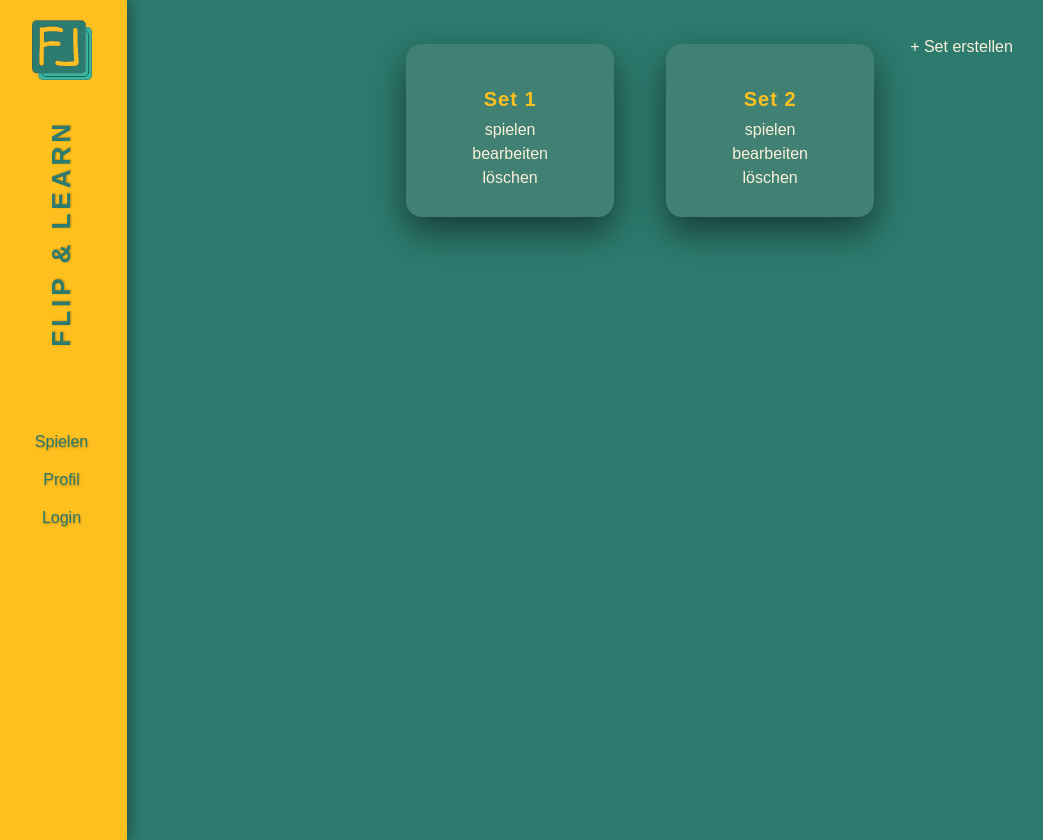
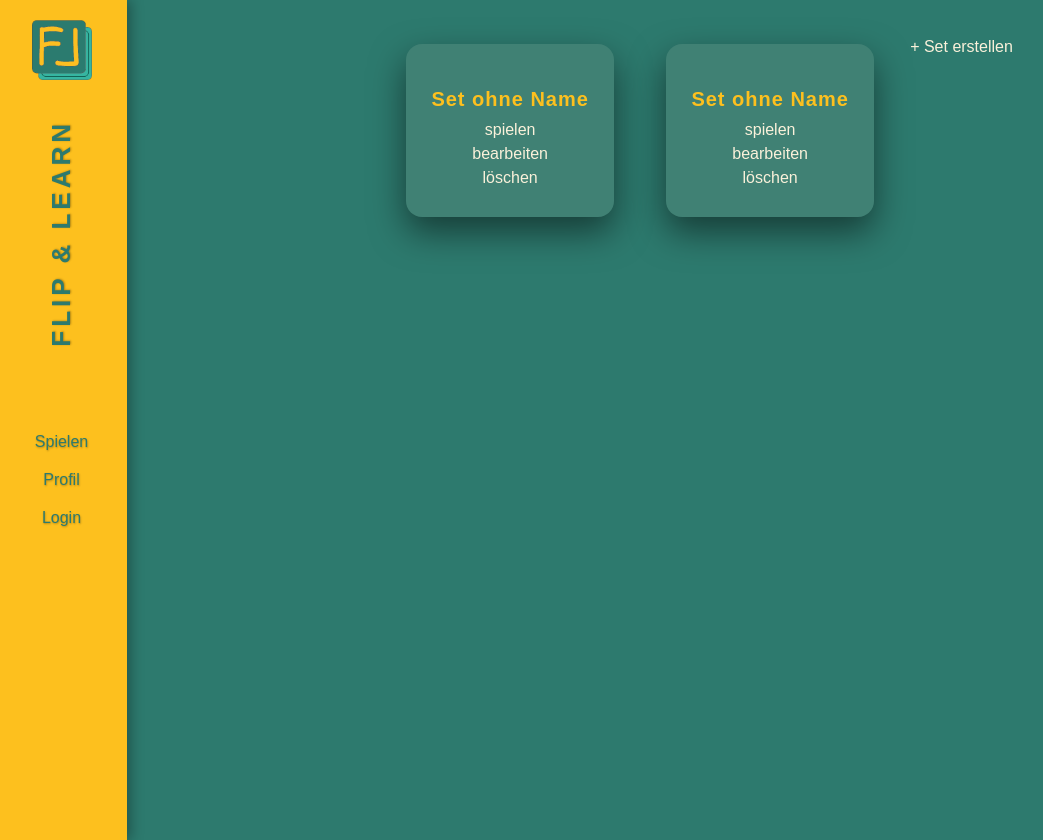
Before and after one commit to Jash005/SWE2, a Vue app in the folder frontend/flipandlearn/: page /card-management in a window 1280 px wide. Shown: the whole page, without its empty margins (4-1047 px from the left). Built offline with nearby package versions, Linux system fonts and the light colour scheme.

Commit message:
Show real profile data 133

```diff
--- a/frontend/flipandlearn/src/components/ProfilView.vue
+++ b/frontend/flipandlearn/src/components/ProfilView.vue
@@ -41,24 +41,59 @@ export default {
   },
   data() {
     return {
-      username: 'Test User',
-      allUserSets: [
-        { id: 1, name: 'Set 1', cards: [{ id: 1, question: 'Frage 1', answer: 'Antwort 1' }] },
-        {
-          id: 2,
-          name: 'Set 2',
-          cards: [
-            { id: 2, question: 'Frage 2', answer: 'Antwort 2' },
-            { id: 3, question: 'Frage 3', answer: 'Antwort 3' },
-          ],
+      username: JSON.parse(localStorage.getItem("user")).username,
+      allUserSets: [],
+      recentGames: [],
+    };
+  },
+  async mounted () {
+    try {
+      const token = btoa(`${this.username}:${JSON.parse(localStorage.getItem("user")).password}`);
+
+      const response = await fetch(`http://localhost:3000/api/users/${this.username}/sets`, {
+        method: 'GET',
+        headers: {
+          'Content-Type': 'application/json',
+          Authorization: `Basic ${token}`,
         },
-      ],
-      recentGames: [
-        { id: 1, name: 'Set 1', score: 85 },
-        { id: 2, name: 'Set 2', score: 90 },
-        { id: 3, name: 'Set 3', score: 75 },
-      ],
-    };
+      });
+      if (!response.ok) {
+        throw new Error('Fehler beim Abrufen der Sets');
+      }
+      const data = await response.json();
+      this.allUserSets = data;
+
+      // Fetch recent games
+
+      // API-Call: Scores abrufen
+      const responseScores = await fetch(`http://localhost:3000/api/scores`, {
+        method: "GET",
+        headers: {
+          "Content-Type": "application/json",
+          Authorization: `Basic ${token}`,
+        },
+      });
+
+      if (!responseScores.ok) {
+        throw new Error("Fehler beim Abrufen der Scores");
+      }
+
+      const scores = await responseScores.json();
+      console.log(scores);
+      // Filtern: Nur Einträge, die zum aktuellen Benutzer passen
+      const userScores = scores.filter((score) => score.username === this.username);
+      console.log(userScores);
+      // Sortieren: Absteigend nach `quizId`
+      userScores.sort((a, b) => b.quizId - a.quizId);
+
+      // Nur die höchsten x Einträge (default sind 3)
+      const topX = 3; // Anzahl der gewünschten Einträge
+      this.recentGames = userScores.slice(0, topX);
+
+      console.log("Gefilterte und sortierte Scores:", JSON.stringify(this.recentGames));
+    } catch (error) {
+      console.error(error);
+    }
   },
   methods: {
     deleteSet(set) {
--- a/frontend/flipandlearn/src/components/SingleSet.vue
+++ b/frontend/flipandlearn/src/components/SingleSet.vue
@@ -1,7 +1,7 @@
 <template>
   <!-- TODO SingleSet -->
   <div class="single-set">
-    <h3>{{ set?.name || 'Set ohne Name' }}</h3>
+    <h3>{{ set?.title || 'Set ohne Name' }}</h3>
     <!-- TODO replace with Icons -->
     <p @click.stop="playSet">spielen</p>
     <p @click.stop="editSet">bearbeiten</p>
```
